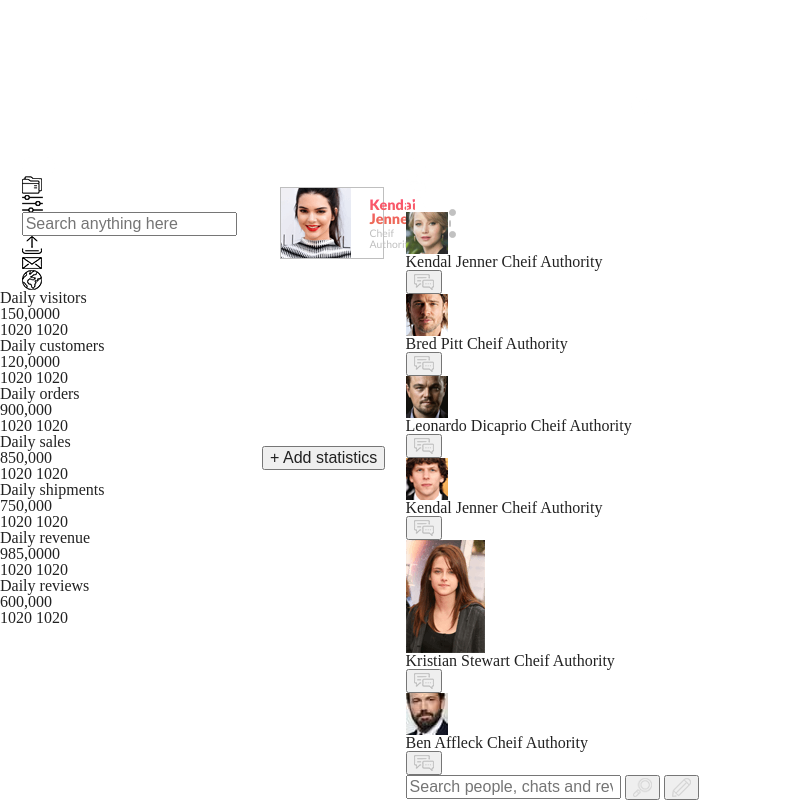
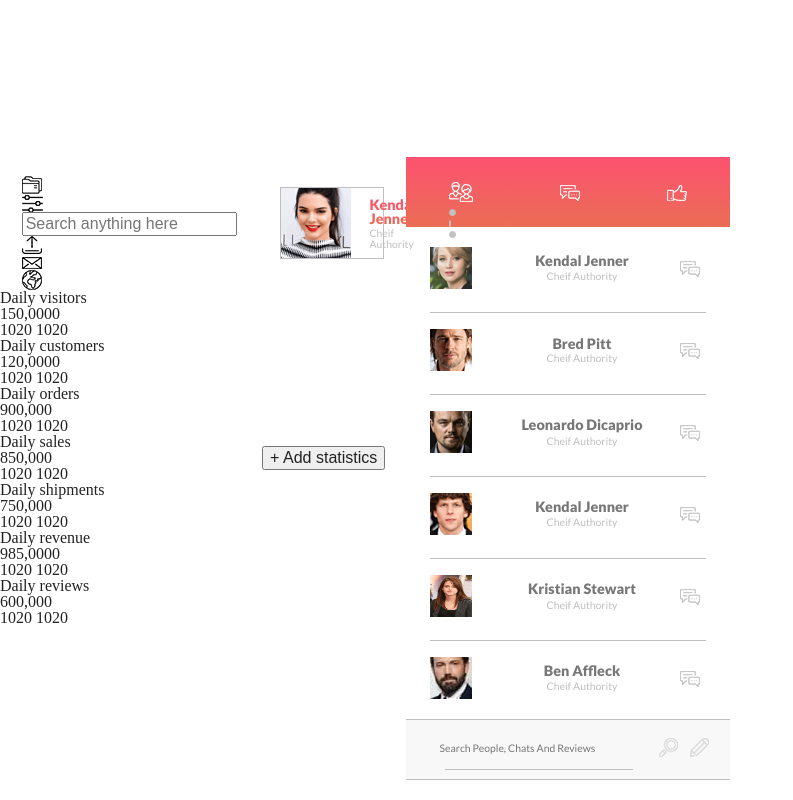
Before and after one commit to Brevid1994/dashboard, a plain HTML site: page index.html in a window 1280 px wide. Shown: the part 394-1194 px from the top of the page, without its empty margins (0-793 px from the left). Drawn offline with Linux system fonts and the light colour scheme.

Commit message:
feat: add aside style

```diff
--- a/source/scss/components/_aside.scss
+++ b/source/scss/components/_aside.scss
@@ -0,0 +1,110 @@
+.aside {
+    @include flex (column, space-between, center, nowrap)
+
+    &__navigation {
+        width: 100%;
+        background: $gradient-red;
+        @include flex (row, space-between, center, nowrap)
+    }
+
+    &__list {
+        text-align: center;
+        flex: auto;
+        padding-top: 25px;
+        padding-bottom: 25px;
+    }
+
+    &__list:hover {
+        background: $gradient-gray;
+    }
+
+    &__chatbar {
+        width: 85%;
+        @include flex (column, space-between, left, nowrap)
+    }
+
+    &__user {
+        position: relative;
+        padding-top: 20px;
+        padding-bottom: 20px;
+        @include flex (row, space-between, center, nowrap)
+    }
+
+    &__user::after {
+        position: absolute;
+        content: '';
+        bottom: -5%;
+        width: 100%;
+        height: 1px;
+        background: $litegray;
+    }
+
+    &__avatar {
+        height: 42px;
+        width: 42px;
+    }
+
+    &__person {
+        @include flex (column, space-around, center, nowrap)
+        margin-left: 18px;
+    }
+
+    &__name {
+        margin-bottom: 3%;
+        font-family: $lato;
+        font-size: $medium;
+        font-weight: $bold;
+        color: $gray;
+    }
+
+    &__position {
+        font-family: $lato;
+        font-size: $small;
+        font-weight: $regular;
+        color: $litegray;
+    }
+
+    &__start-chat {
+        border: none;
+        background: none;
+    }
+
+    &__search {
+        @include flex (row, center, center, nowrap)
+        position: relative;
+        width: 100%;
+        padding-top: 17px;
+        padding-bottom: 21px;
+        background: $darkwhite;
+        border-top: 1px solid $litegray;
+        border-bottom: 1px solid $litegray;
+    }
+
+    &__search-box {
+        width: 60%;
+        margin-left: 5%;
+        margin-right: 5%;
+        text-transform: capitalize;
+        font-family: $lato;
+        font-size: $small;
+        font-weight: $regular;
+        color: $litegray;
+        background: $darkwhite;
+        border: none;
+    }
+
+    &__search::after {
+        position: absolute;
+        content: '';
+        bottom: 15%;
+        left: 12%;
+        width: 58%;
+        height: 1px;
+        background: $litegray;
+    }
+
+    &__button {
+        border: none;
+        background: none;
+    }
+}
```
Also changed, not shown: source/style/main.css, 1 other file.
